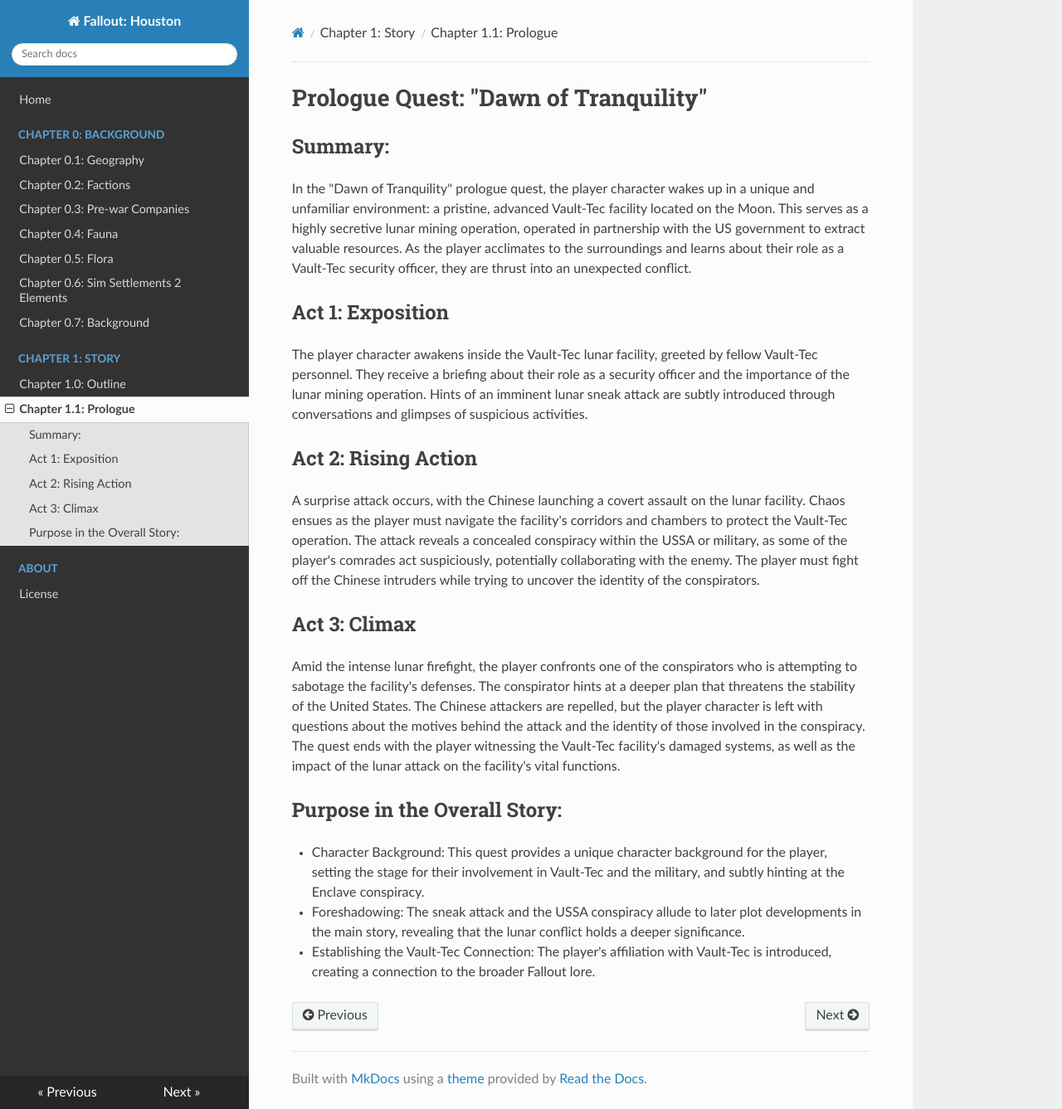
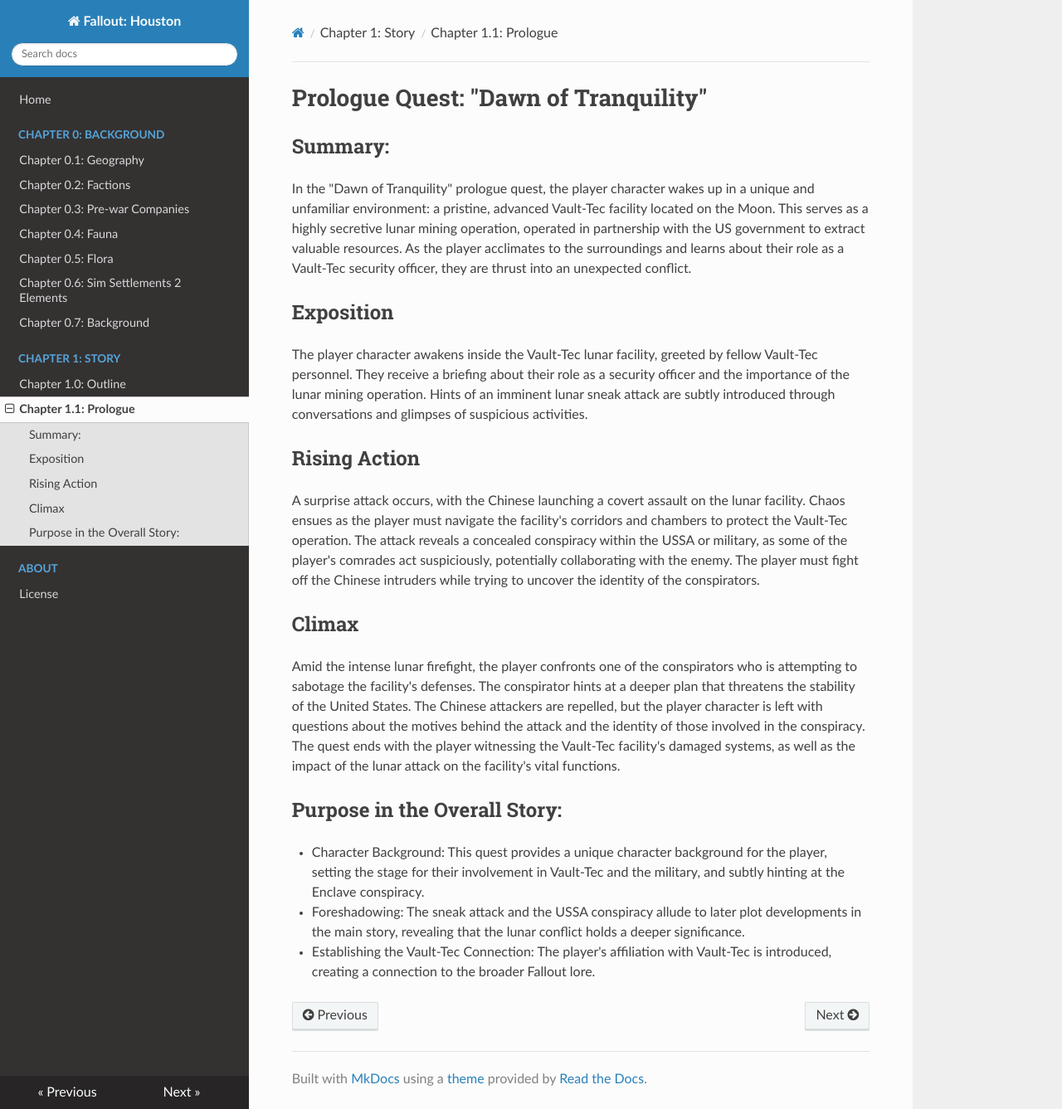
Before and after one commit to qthequartermasterman/fallout-houston-campaign, an MkDocs documentation site: the page built from docs/1-Story/prologue.md, in a window 1280 px wide and 1337 px high. Shown: the whole window at 83% size. Built offline with MkDocs 1.6.1, drawn with Linux system fonts in a browser that asks for light colours; nearby versions of some CDN libraries.

Commit message:
fix: Remove "act" designations within the prologue quest to avoid confusion

```diff
--- a/docs/1-Story/prologue.md
+++ b/docs/1-Story/prologue.md
@@ -7,14 +7,14 @@
 operated in partnership with the US government to extract valuable resources. As the player acclimates to the
 surroundings and learns about their role as a Vault-Tec security officer, they are thrust into an unexpected conflict.
 
-## Act 1: Exposition
+## Exposition
 
 The player character awakens inside the Vault-Tec lunar facility, greeted by fellow Vault-Tec personnel. They receive a
 briefing about their role as a security officer and the importance of the lunar mining operation.
 Hints of an imminent lunar sneak attack are subtly introduced through conversations and glimpses of suspicious
 activities.
 
-## Act 2: Rising Action
+## Rising Action
 
 A surprise attack occurs, with the Chinese launching a covert assault on the lunar facility. Chaos ensues as the player
 must navigate the facility's corridors and chambers to protect the Vault-Tec operation.
@@ -22,7 +22,7 @@
 suspiciously, potentially collaborating with the enemy.
 The player must fight off the Chinese intruders while trying to uncover the identity of the conspirators.
 
-## Act 3: Climax
+## Climax
 
 Amid the intense lunar firefight, the player confronts one of the conspirators who is attempting to sabotage the
 facility's defenses. The conspirator hints at a deeper plan that threatens the stability of the United States.
```
